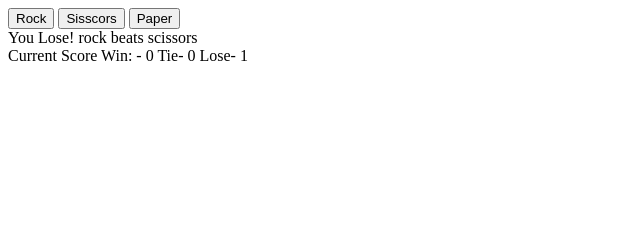
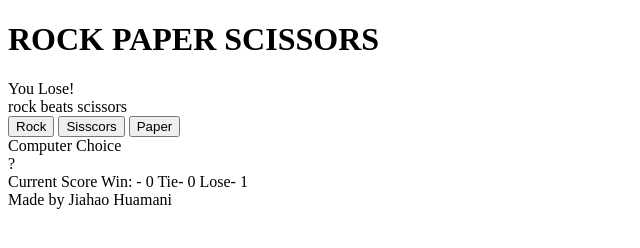
Before and after one commit to Lucas256w/rock-paper-scissors, a plain HTML site: page index.html in a window 1280 px wide. Both pictures are taken after a click on the button "Sisscors". Shown: the whole page, without its empty margins (0-640 px from the left). Drawn offline with Linux system fonts and the light colour scheme.

Commit message:
Make html skeleton

```diff
--- a/index.html
+++ b/index.html
@@ -7,11 +7,25 @@
     </head>
 
     <body>
-        <button class ="rock">Rock</button>
-        <button class ="scissors">Sisscors</button>
-        <button class ="paper">Paper</button>
+        <header class="header">
+            <h1 class="title">ROCK PAPER SCISSORS</h1>
+        </header>
 
-        <div class="result"></div>
-        <div class="score"></div>
+        <div id="container">
+            <div class="result">Make Your Choice</div>
+            <div class="message">First to Five Wins!</div>
+            <div class="rps">
+                <button class ="rock">Rock</button>
+                <button class ="scissors">Sisscors</button>
+                <button class ="paper">Paper</button>
+            </div>
+            <div class="computerChoiceTitle">Computer Choice</div>
+            <div class="computerChoice">?</div>
+            <div class="score"></div>
+        </div>
+
+        <footer>
+            <div>Made by Jiahao Huamani</div>
+        </footer>
     </body>
 </html>
--- a/script.js
+++ b/script.js
@@ -29,15 +29,18 @@ function checkScore(win, lose) {
 function resultFunc(str, winner, loser) {
     switch (true) {
         case str == 'win':
-            result.textContent = "You Win! " + winner + " beats " + loser;
+            result.textContent = "You Win!"
+            message.textContent = winner + " beats " + loser;
             winCount++;
             break;
         case str == 'tie':
             result.textContent = "It's a tie!";
+            message.textContent = "Nobody Wins"
             tieCount++;
             break;
         case str == 'lose':
-            result.textContent = "You Lose! " + winner + " beats " + loser;
+            result.textContent = "You Lose!"
+            message.textContent = winner + " beats " + loser;
             loseCount++;
             break;
     }
@@ -99,5 +102,5 @@ paper.addEventListener('click', () => {
 });
 
 const result = document.querySelector('.result');
-
+const message = document.querySelector('.message')
 const score = document.querySelector('.score');
```
